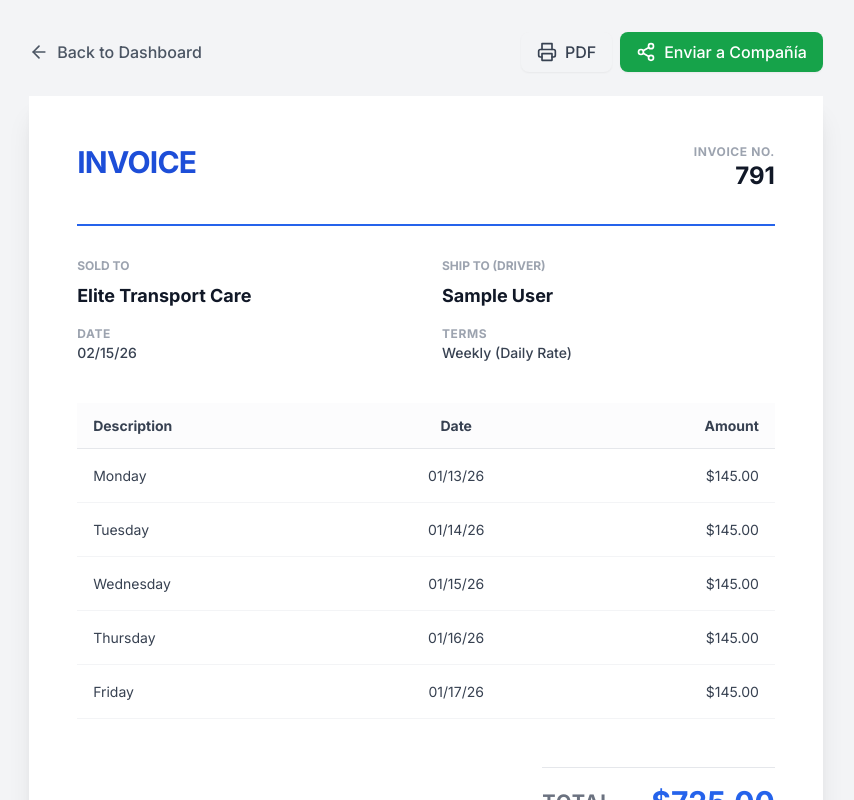
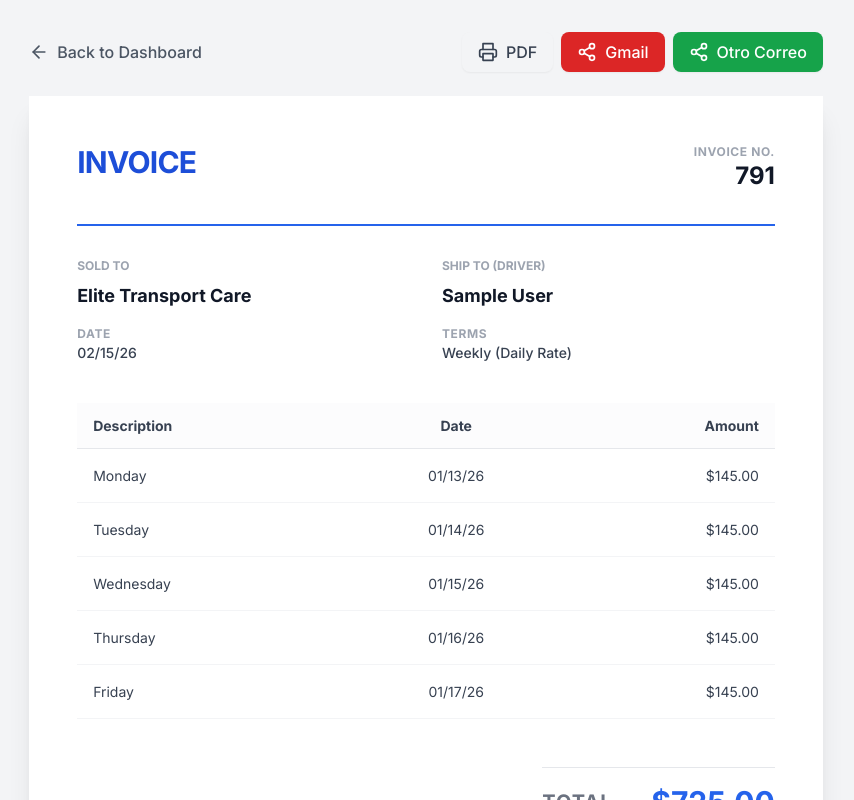
Before and after one commit to yoelreynaldo1-alt/pagos, a React (Vite) app: page /invoice in a window 1280 px wide. Shown: the top 800 px of the page, without its empty margins (214-1068 px from the left). Built offline with nearby package versions, Linux system fonts and the light colour scheme; sample sign-in values are in the browser's storage.

Commit message:
Add explicit Gmail button to Invoice

```diff
--- a/src/components/Invoice.tsx
+++ b/src/components/Invoice.tsx
@@ -72,11 +72,20 @@ const Invoice = () => {
                         <span className="hidden sm:inline">PDF</span>
                     </button>
                     <a
+                        href={`https://mail.google.com/mail/?view=cm&fs=1&to=Info@elitetransportcare.com&su=Invoice ${invoiceData.number} - ${profile.name}&body=Adjunto la factura correspondiente a la semana %0D%0A%0D%0AGracias,%0D%0A${profile.name}`}
+                        target="_blank"
+                        rel="noopener noreferrer"
+                        className="flex items-center gap-2 bg-red-600 text-white px-4 py-2 rounded-lg font-medium shadow-sm hover:bg-red-700 transition-colors"
+                    >
+                        <Share2 size={20} />
+                        <span>Gmail</span>
+                    </a>
+                    <a
                         href={`mailto:Info@elitetransportcare.com?subject=Invoice ${invoiceData.number} - ${profile.name}&body=Adjunto la factura correspondiente a la semana %0D%0A%0D%0AGracias,%0D%0A${profile.name}`}
                         className="flex items-center gap-2 bg-green-600 text-white px-4 py-2 rounded-lg font-medium shadow-sm hover:bg-green-700 transition-colors"
                     >
                         <Share2 size={20} />
-                        <span>Enviar a Compañía</span>
+                        <span>Otro Correo</span>
                     </a>
                 </div>
             </div>
```
